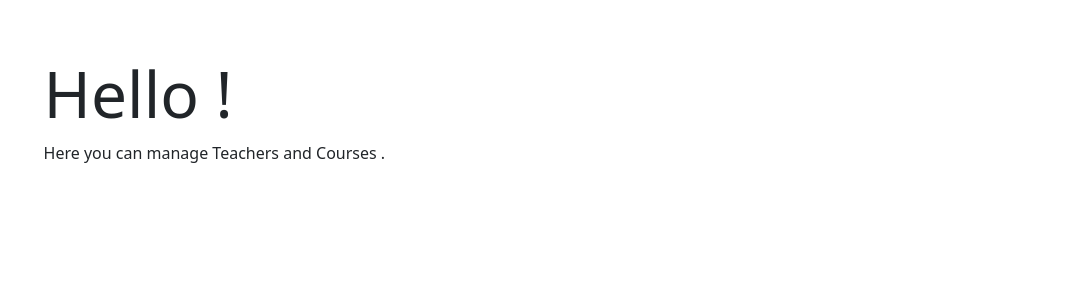
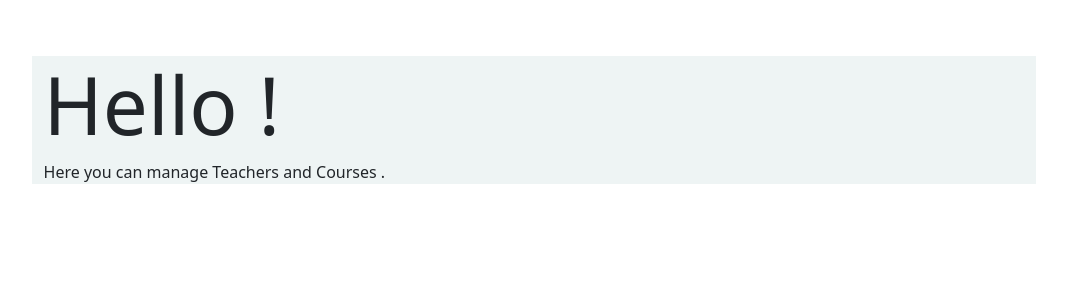
Before and after one commit to ib95ibrahim/SymfonyApp, a Symfony app: template templates/home/index.html.twig in a window 1280 px wide. Shown: the part 56-356 px from the top of the page, without its empty margins (162-1229 px from the left). Run offline with Twig, Linux system fonts and the light colour scheme; the template is opened without the code that fills it, so the values that code supplies are empty; some libraries are stand-ins or nearby versions.

Commit message:
php cmds

```diff
--- a/templates/home/index.html.twig
+++ b/templates/home/index.html.twig
@@ -3,9 +3,9 @@
 {% block title %}Hello HomeController!{% endblock %}
 
 {% block body %}
-    <div class="jumbotron" style="margin-top: 5%;margin-left: 10%">
+    <div class="jumbotron" style="margin-top: 5%;margin-left: 10%;background-color: rgba(208,224,224,0.37)">
         <div class="container">
-            <h1 class="display-3">Hello !</h1>
+            <h1 class="display-1">Hello !</h1>
             <p> Here you can manage Teachers and Courses .</p>
         </div>
     </div>
```
